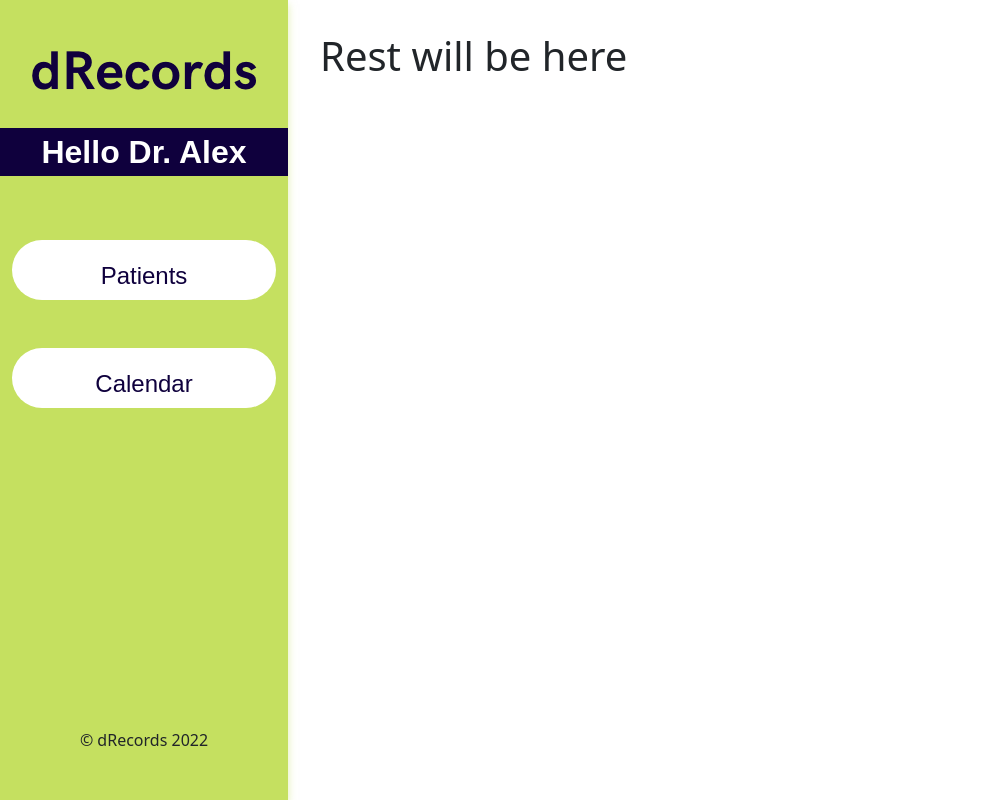
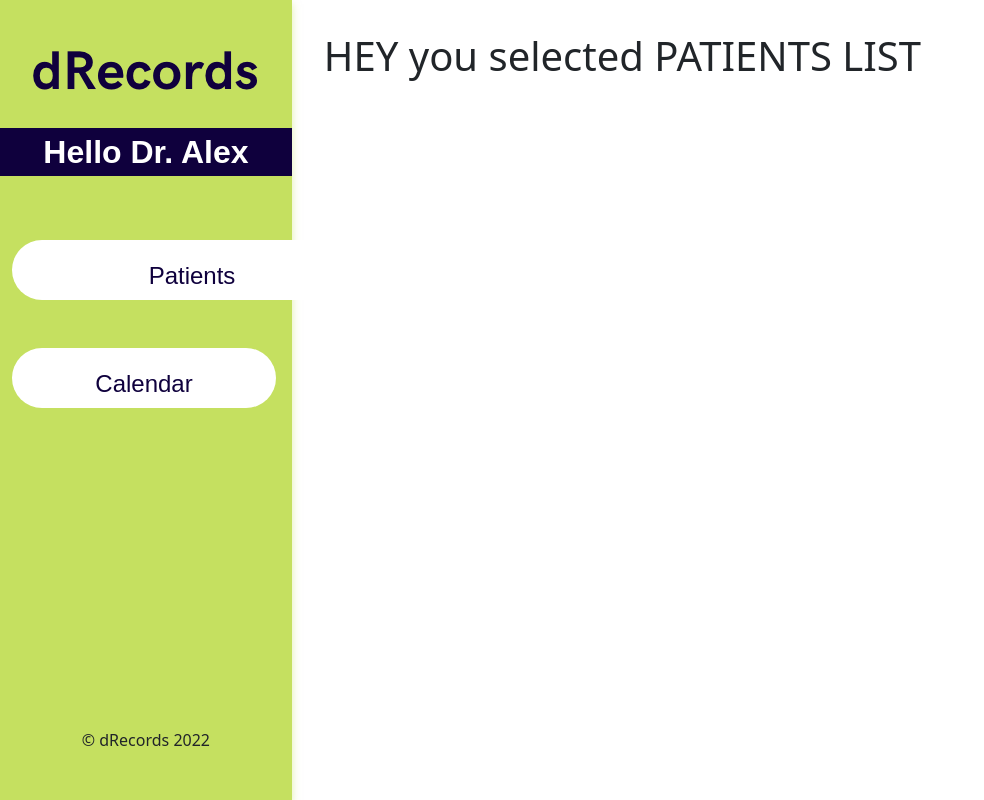
Before and after one commit to valik94/CovidCentral, a React (Create React App) app in the folder client/: page /practitioners in a window 1280 px wide. Shown: the whole page, without its empty margins (0-984 px from the left). Built offline with nearby package versions, Linux system fonts and the light colour scheme; a web font is replaced by a local one.

Commit message:
change of render based on button clicked

```diff
--- a/client/src/Practitioners.js
+++ b/client/src/Practitioners.js
@@ -1,24 +1,41 @@
 import './components/practitionersComp/practitioners.scss'
 import classNames from "classnames"
 import { useState } from 'react'
+import Calendar from './components/calendar/Calendar'
+import PatientsList from './components/patientsList/PatientsList'
 
 export default function HomePage (props) {
   const [ state, setState ] = useState({
-    patients: false,
+    patients: true,
     calendar: false
   })
 
+  //changing the state is button selected
   const setPatients = (patients) => setState({patients: patients, calendar: false})
-
   const setCalendar = (calendar) => setState({patients: false, calendar: calendar})
 
+  //change button class if selected
   const clickedCalendar = classNames('sidebar__secondFont', {
     "sidebar__secondFont clicked" : state.calendar
   })
-
   const clickedPatient = classNames('sidebar__secondFont', {
     "sidebar__secondFont clicked" : state.patients,
   })
+
+  //helper function allowing the render different components based on the button selected
+  function getOption(state) {
+    if (state.patients === true) {
+      return (
+        <PatientsList />
+      )
+    } else if (state.calendar === true) {
+      return (
+        <Calendar />
+      )
+    }
+  }
+
+  const getState = getOption(state)
 
   return (
     <main className="layout">
@@ -44,7 +61,7 @@ export default function HomePage (props) {
       </nav>
     </section>
     <section className="schedule">
-     <h1>Rest will be here</h1>
+     {getState}
     </section>
   </main>
   );
--- /dev/null
+++ b/client/src/components/calendar/Calendar.js
@@ -0,0 +1,7 @@
+
+
+export default function Calendar (props) {
+  return (
+    <h1>HEY you selected CALENDAR</h1>
+  )
+}
--- /dev/null
+++ b/client/src/components/patientsList/PatientsList.js
@@ -0,0 +1,6 @@
+
+export default function PatientsList (props) {
+  return (
+    <h1>HEY you selected PATIENTS LIST</h1>
+  )
+}
```
